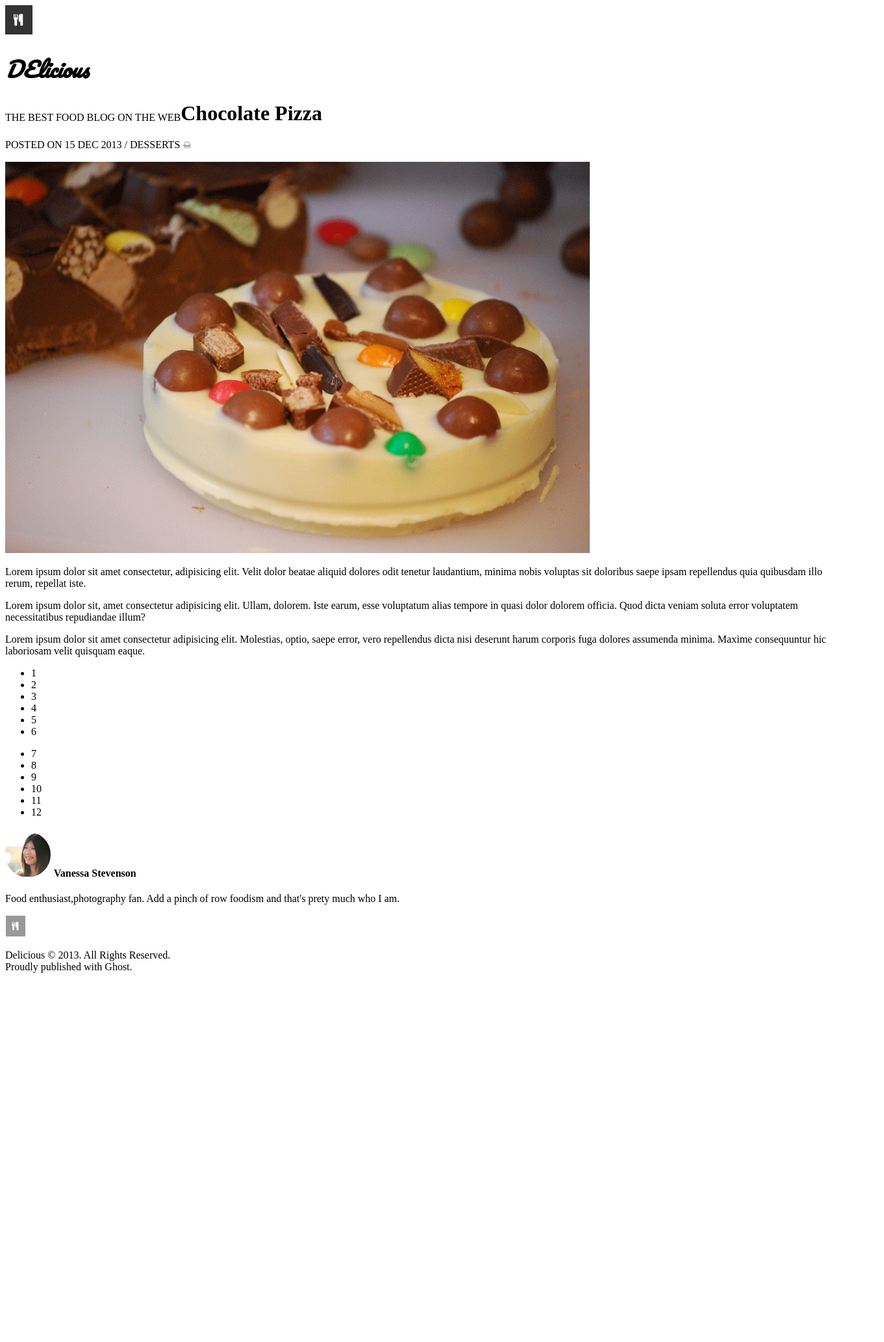
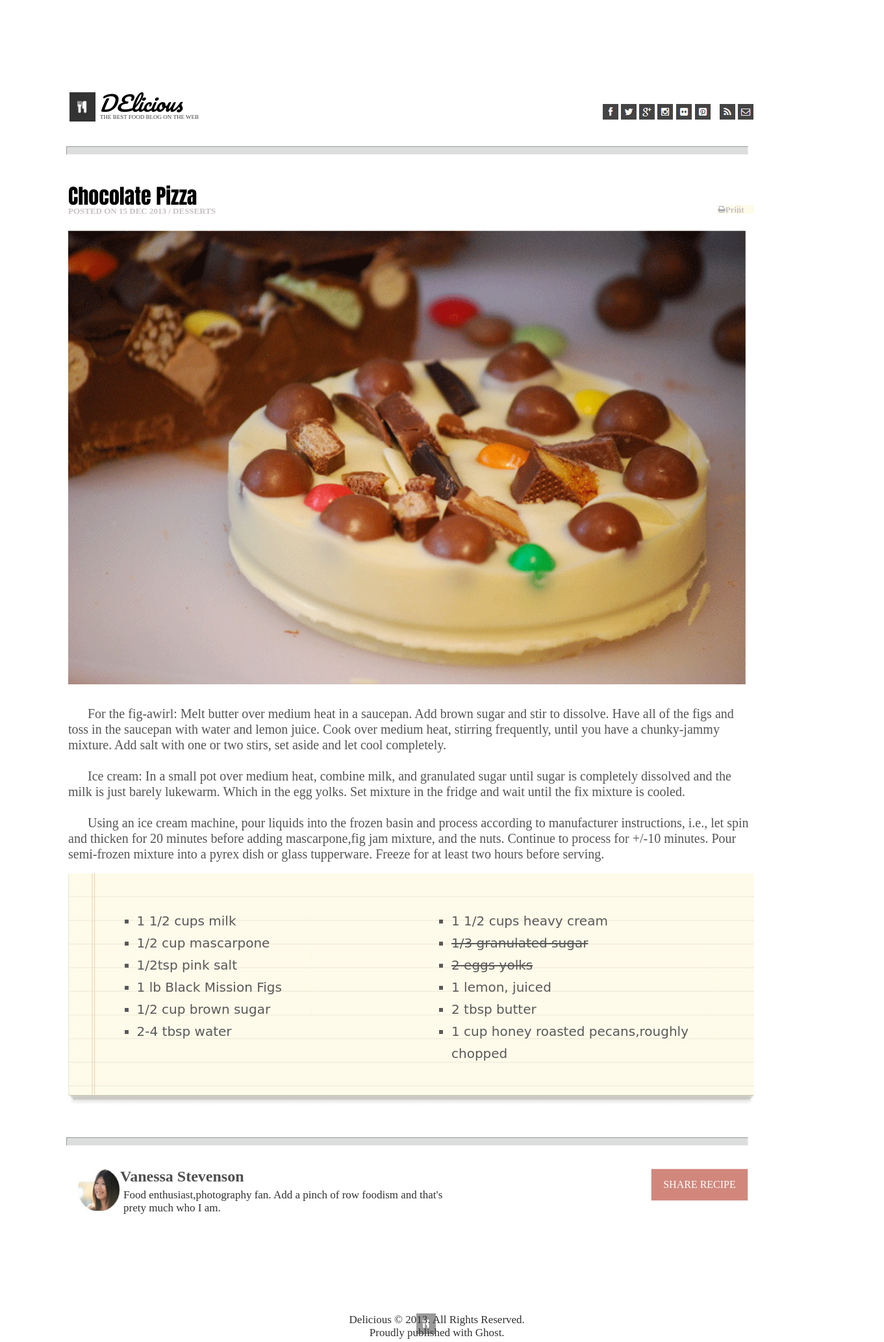
Before and after one commit to EmanAlazzam/Chocolate-pizza, a plain HTML site: page index.html in a window 1280 px wide. Shown: the top 2065 px of the page at 65% size, 1361 px wide, since content can reach past the window. Before the commit the page ends 1513 px from the top, so only its background shows below. Drawn offline with Linux system fonts and the light colour scheme; grey boxes are pictures that could not be loaded.

Commit message:
final version

```diff
--- a/index.html
+++ b/index.html
@@ -7,15 +7,14 @@
     <meta name="viewport" content="width=device-width, initial-scale=1.0">
     <link rel="stylesheet" href="./reset.css">
     <link rel="stylesheet" href="./style.css">
-    <!-- <link rel="preconnect" href="https://fonts.gstatic.com"> -->
     <link href="https://fonts.googleapis.com/css2?family=Pacifico&display=swap" rel="stylesheet">
     <title>Chocolate Pizza</title>
 </head>
 
 <body>
     <header>
-        <div>
-            <img src="./img/logo.png">
+        <div style="position: relative;bottom: -14px;">
+            <img src="./img/logo.png" >
             <div>
                 <h1> DElicious</h1>
                 <p>
@@ -23,73 +22,90 @@
                 </p>
             </div>
         </div>
-
-
-<!--
         <nav>
             <ul>
-                <img src="./img/fb-icon.png">
+
+                <img src="./img/fb-icon.png" >
                 <img src="./img/twit-icon.png">
-                <img src="./img/gp-icon.png">
-                <img src="./img/insta-icon.png">
-                <img src="./img/flic-icon.png">
+                <img src="./img/gp-icon.png" >
+                <img src="./img/insta-icon.png" >
+                <img src="./img/flic-icon.png" >
                 <img src="./img/pint-icon.png">
-                <img src="./img/rss-icon.png">
-                <img src="./img/mail-icon.png">
+                <img src="./img/rss-icon.png" style="margin-left: 10px;" >
+                <img src="./img/mail-icon.png" >
             </ul>
-        </nav> -->
-
+        </nav>
+        <hr style="position: relative;top: -90px;">
     </header>
 
 
     <main>
-        <h1>Chocolate Pizza</h1>
-        <p>POSTED ON 15 DEC 2013 / DESSERTS <img src="./img/print-icon.png"></p>
+        <div>
+            <h1>Chocolate Pizza</h1>
+            <p>POSTED ON 15 DEC 2013 / DESSERTS </p>
+            <nav>
+                <p><img src="./img/print-icon.png">Print </p>
+            </nav>
 
-        <img src="./img/choco-pizza.png">
+        </div>
+       <div>
+        <img src="./img/choco-pizza.png" style="width: 92%; position: relative; top: 10px;">
+       </div>
+
 
         <article>
-            <p>Lorem ipsum dolor sit amet consectetur, adipisicing elit. Velit dolor beatae aliquid dolores odit tenetur
-                laudantium, minima nobis voluptas sit doloribus saepe ipsam repellendus quia quibusdam illo rerum,
-                repellat iste.</p>
-            <p>Lorem ipsum dolor sit, amet consectetur adipisicing elit. Ullam, dolorem. Iste earum, esse voluptatum
-                alias tempore in quasi dolor dolorem officia. Quod dicta veniam soluta error voluptatem necessitatibus
-                repudiandae illum?</p>
-            <p>Lorem ipsum dolor sit amet consectetur adipisicing elit. Molestias, optio, saepe error, vero repellendus
-                dicta nisi deserunt harum corporis fuga dolores assumenda minima. Maxime consequuntur hic laboriosam
-                velit quisquam eaque.</p>
+            <p>For the fig-awirl: Melt butter over medium heat in a saucepan. Add brown sugar and stir to dissolve. Have all of the figs and toss in the saucepan with water and lemon juice. Cook over medium heat, stirring frequently, until you have a chunky-jammy mixture. Add salt with one or two stirs, set aside and let cool completely.  </p>
+                <br>
+            <p>Ice cream: In a small pot over medium heat, combine milk, and granulated sugar until sugar is completely dissolved and the milk is just barely lukewarm. Which in the egg yolks. Set mixture in the fridge and wait until the fix mixture is cooled. </p>
+                <br>
+            <p>Using an ice cream machine, pour liquids into the frozen basin and process according to manufacturer instructions, i.e., let spin and thicken for 20 minutes before adding mascarpone,fig jam mixture, and the nuts. Continue to process for +/-10 minutes. Pour semi-frozen mixture into a pyrex dish or glass tupperware. Freeze for at least two hours before serving.</p>
         </article>
 
-        <article>
-            <nav>
-                <ul>
-                    <li>1</li>
-                    <li>2</li>
-                    <li>3</li>
-                    <li>4</li>
-                    <li>5</li>
-                    <li>6</li>
+        <img src="./img/list-bg.png" style="margin-top: 6%; margin-right: 200px; height: 250; width: 93%; position: relative;top: -10px;">
+
+        <nav style="margin-top: 12px; ">
+                <ul style="margin-left: 10%;">
+                <li>1 1/2 cups milk</li>
+                <li>1/2 cup mascarpone</li>
+                <li>1/2tsp pink salt</li>
+                <li>1 lb Black Mission Figs</li>
+                <li>1/2 cup brown sugar</li>
+                <li>2-4 tbsp water</li>
                 </ul>
 
-                <ul>
-                    <li>7</li>
-                    <li>8</li>
-                    <li>9</li>
-                    <li>10</li>
-                    <li>11</li>
-                    <li>12</li>
+            </nav>
+
+            <nav>
+                <ul style="margin-left: 20%;">
+                    <li> 1 1/2 cups heavy cream</li>
+                    <li><s>1/3 granulated sugar</s> </li>
+                    <li><s>2 eggs yolks</s> </li>
+                    <li>1 lemon, juiced</li>
+                    <li>2 tbsp butter</li>
+                    <li>1 cup honey roasted pecans,roughly</li>
+                    <p>chopped</p>
                 </ul>
             </nav>
+    </main>
+    <footer>
+        <hr style="position: relative;top: -385px;">
+        <article><br>SHARE RECIPE</article>
+        <div style="position: relative;bottom: -14px;">
+            <img src="./img/van-pic.png" >
+            <div>
+                <h4> Vanessa Stevenson</h4>
+                <br>
+                <p>
+                    Food enthusiast,photography fan. Add a pinch of row
+                    foodism and that's <br>
+                    prety much who I am.
+                </p>
+            </div>
+        </div>
 
-        </article>
-    </main>
+        <img src="./img/small-logo.png" style="margin-left: 50%; margin-bottom:80%;position: relative;top: -200px;">
 
-    <footer>
-        <p>
-        <h4><img src="./img/van-pic.png"> Vanessa Stevenson</h4> Food enthusiast,photography fan. Add a pinch of row
-        foodism and that's prety much who I am. <p>
-            <img src="./img/small-logo.png">
-        <p>Delicious &copy; 2013. All Rights Reserved. <br> Proudly published with Ghost.</p>
+        <p style="text-align: center;margin-left: 42%; position: relative; top: -1250px;">Delicious &copy; 2013. All Rights Reserved. <br> Proudly published with Ghost.</p>
 
     </footer>
 </body>
--- a/reset.css
+++ b/reset.css
@@ -3,7 +3,7 @@
    License: none (public domain)
 */
 
-/* html, body, div, span, applet, object, iframe,
+html, body, div, span, applet, object, iframe,
 h1, h2, h3, h4, h5, h6, p, blockquote, pre,
 a, abbr, acronym, address, big, cite, code,
 del, dfn, em, img, ins, kbd, q, s, samp,
@@ -23,8 +23,8 @@ time, mark, audio, video {
 	font: inherit;
 	vertical-align: baseline;
 } */
-/* HTML5 display-role reset for older browsers */
-/* article, aside, details, figcaption, figure,
+HTML5 display-role reset for older browsers
+article, aside, details, figcaption, figure,
 footer, header, hgroup, menu, nav, section {
 	display: block;
 }
@@ -45,4 +45,4 @@ q:before, q:after {
 table {
 	border-collapse: collapse;
 	border-spacing: 0;
-} */
+}
--- a/style.css
+++ b/style.css
@@ -1,12 +1,198 @@
 *{
-    box-sizing: border-box;
+  box-sizing: border-box;
+  align-items: center;
+  margin: 10%;
+}
+
+header{
+  width: 100%;
+  height: 80%;
+}
+header div{
+  margin-top: 10%;
+  margin-left: 6%;
   }
 
-  header h1{
-    font-family: 'Pacifico', cursive;
-    font-style: italic;
+header h1{
+  font-family: 'Pacifico', cursive;
+  font-style: italic;
+  font-size:xx-large;
+  margin-left: 3px;
 
 }
+
 header p{
-    float: left;
+  color:rgb(58, 58, 58);
+  font-size:xx-small;
+  font-family:'Times New Roman', Times, serif;
+  float: left;
+  margin-top: 2px;
+  margin-left: 5px;
 }
+
+header div img{
+  float:left;
+  width: 40px;
+  height: 45px;
+  margin-left: 30px;
+  margin-right: 0;
+  }
+
+header nav ul{
+  margin-bottom: 10%;
+margin-left: 72.5%;
+}
+
+header nav ul img*{
+  height: 50px;
+  width: 30px;
+  float: right;
+  margin-right: 90%;
+}
+
+header hr{
+  width: 82%;
+  height: 13px;
+  background-image: url('https://encrypted-tbn0.gstatic.com/images?q=tbn:ANd9GcTGq7hXTZvN7jC8JYjIRI0Wm51mHQuXEjtqZQ&usqp=CAU');
+  background-color: rgb(209, 211, 211);
+  background-blend-mode:overlay;
+  margin-top: 4%;
+  margin-left: 8%;
+  margin-bottom: 0%;
+  position: relative; top: -6px;
+}
+
+main{
+  position: relative;
+  top: -170px;
+  margin-left: 105px;
+  margin-right: 40px;
+
+}
+main div h1{
+font-size:xx-large;
+font-family:Impact, Haettenschweiler, 'Arial Narrow Bold', sans-serif;
+
+}
+
+main div p{
+font-size: small;
+font-family: 'Times New Roman', Times, serif;
+font-weight:700;
+color:rgb(199, 192, 196);
+}
+main div nav{
+font-size: 70%;
+margin-left: 88%;
+position: relative;
+top: -15px;
+}
+
+main article{
+position: relative;
+bottom: -40px;
+text-indent: 30px;
+line-height: 1.2;
+font-size: 20px;
+padding-right: 50px;
+margin-right: 30px;
+color: rgb(83, 84, 85);
+}
+
+main nav{
+  position: relative;
+  top: -350px;
+  margin-right: 7%;
+  height: 70%;
+  background-image: url(./img/list-bg.png);
+
+}
+
+main nav ul {
+position: relative;
+top: 23px;
+font-size: 20px;
+color: rgb(90, 89, 89);
+font-family: 'Handlee', cursive;
+line-height: 1.7;
+list-style-type: square;
+
+}
+
+main ul{
+  float: left;
+  margin-right: 50px;
+
+}
+
+
+footer{
+  clear: both;
+  width: 100%;
+  height: 80%;
+  /* margin-bottom: 10%; */
+  position: relative;
+}
+
+
+footer div{
+  margin-bottom: 0spx;
+  margin-left: 30px;
+  position: relative;
+  top: -175px;
+  }
+
+footer h4{
+  font-family: serif;
+    font-size:x-large;
+    margin-left: 5px;
+    font-weight: bold;
+    color: rgb(80, 78, 78);
+
+  }
+
+  footer hr{
+    width: 82%;
+    height: 13px;
+    background-image: url('https://encrypted-tbn0.gstatic.com/images?q=tbn:ANd9GcTGq7hXTZvN7jC8JYjIRI0Wm51mHQuXEjtqZQ&usqp=CAU');
+    background-color: rgb(209, 211, 211);
+    background-blend-mode:overlay;
+    margin-top: 4%;
+    margin-left: 8%;
+    margin-bottom: 0%;
+    position: relative; top: -6px;
+  }
+
+  footer article{
+    height: 50px;
+    width: 150px;
+    float: right;
+    text-align:center;
+    margin-right: 10%;
+    color: white;
+    background-color: rgb(209, 135, 124);
+    border: 1px solid rgb(247, 228, 228);
+    position: relative;
+    top:-350px;
+  }
+
+footer p{
+  color:rgb(71, 71, 71);
+  font-size:17px;
+  font-family:'Times New Roman', Times, serif;
+  float: left;
+  color: rgb(49, 48, 48);
+  margin-top: -9px;
+  margin-left: 5px;
+  line-height: 1.2;
+}
+
+footer div img{
+  float:left;
+  width: 65px;
+  height:65px;
+  margin-left: 90px;
+  margin-right: 0;
+  position: relative;
+  top: -175px;
+  }
```
